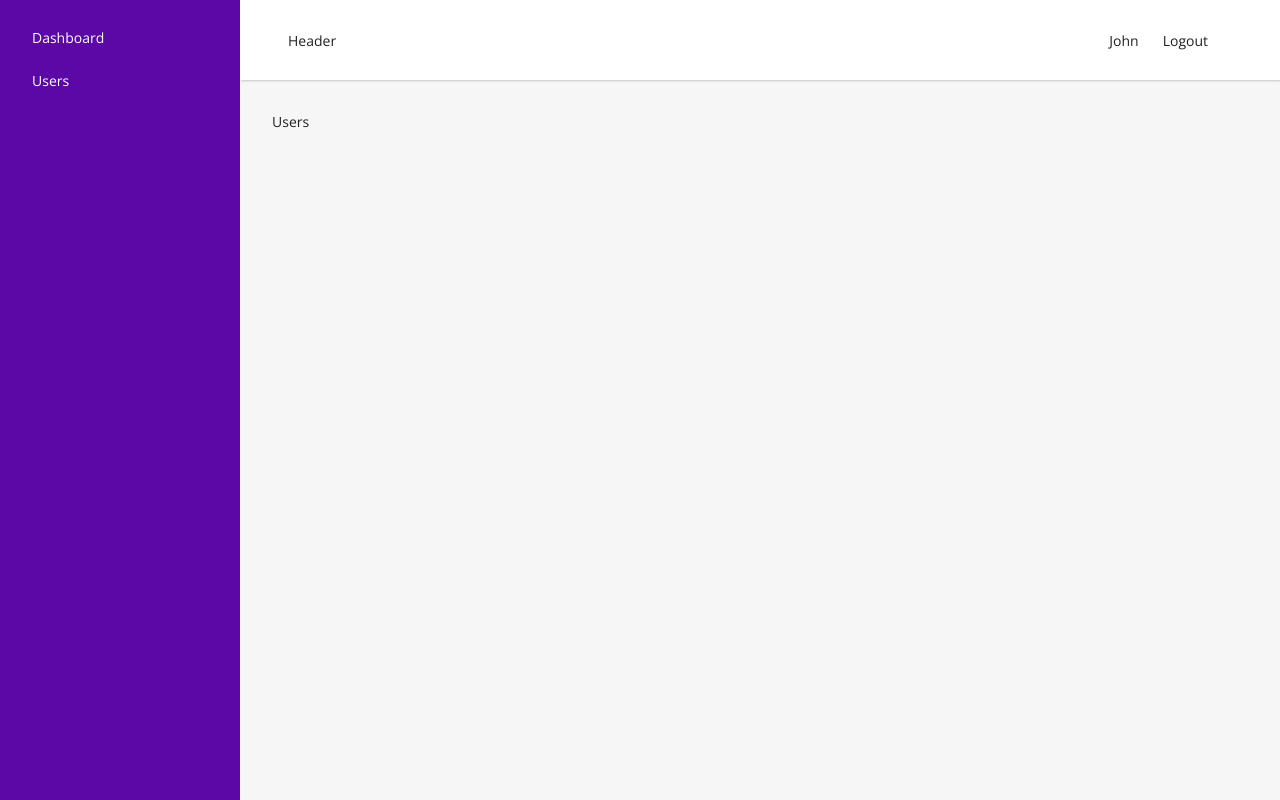
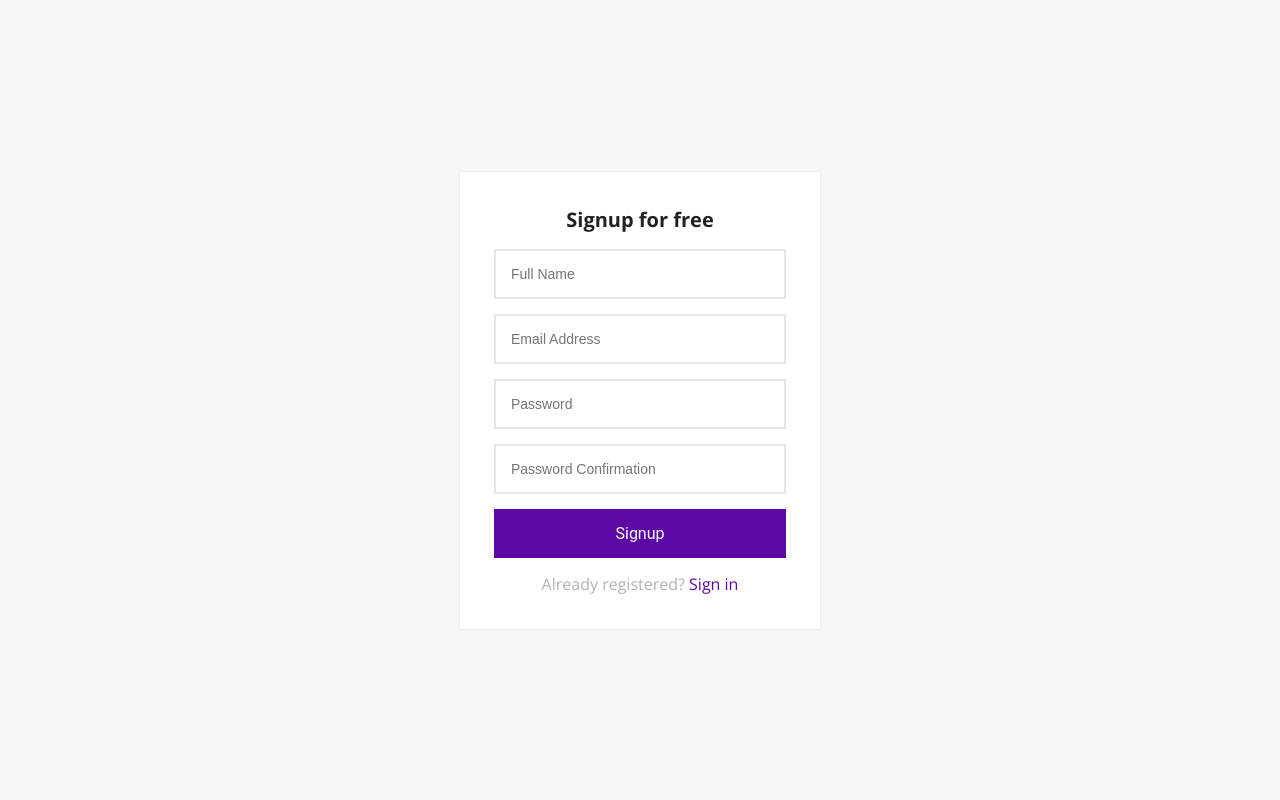
Before and after one commit to cristianscheid/users-crud, a React (Vite) app in the folder react/: page /signup in a window 1280 px wide. Before the commit this address led to /users. Built offline with nearby package versions, Linux system fonts and the light colour scheme.

Commit message:
feat(front): create forms for both layout and signup pages

```diff
--- a/react/src/contexts/ContextProvider.jsx
+++ b/react/src/contexts/ContextProvider.jsx
@@ -8,11 +8,8 @@
 });
 
 export const ContextProvider = ({ children }) => {
-  const [user, setUser] = useState({
-    name: "John",
-  });
-  // const [token, _setToken] = useState(localStorage.getItem("ACCESS_TOKEN"));
-  const [token, _setToken] = useState(123);
+  const [user, setUser] = useState({});
+  const [token, _setToken] = useState(localStorage.getItem("ACCESS_TOKEN"));
 
   const setToken = (token) => {
     _setToken(token);
--- a/react/src/views/Login.jsx
+++ b/react/src/views/Login.jsx
@@ -1,3 +1,23 @@
+import { Link } from "react-router-dom";
+
 export default function Login() {
-  return <div>Login</div>;
+  const onSubmit = (ev) => {
+    ev.preventDefault();
+  };
+
+  return (
+    <div className="login-signup-form animated fadeInDown">
+      <div className="form">
+        <form onSubmit={onSubmit}>
+          <h1 className="title">Login into your account</h1>
+          <input type="email" placeholder="Email" />
+          <input type="password" placeholder="Password" />
+          <button className="btn btn-block">Login</button>
+          <p className="message">
+            Not registered? <Link to="/signup">Create an account</Link>
+          </p>
+        </form>
+      </div>
+    </div>
+  );
 }
--- a/react/src/views/Signup.jsx
+++ b/react/src/views/Signup.jsx
@@ -1,3 +1,25 @@
+import { Link } from "react-router-dom";
+
 export default function Signup() {
-  return <div>Signup</div>;
+  const onSubmit = (ev) => {
+    ev.preventDefault();
+  };
+
+  return (
+    <div className="login-signup-form animated fadeInDown">
+      <div className="form">
+        <form onSubmit={onSubmit}>
+          <h1 className="title">Signup for free</h1>
+          <input type="text" placeholder="Full Name" />
+          <input type="email" placeholder="Email Address" />
+          <input type="password" placeholder="Password" />
+          <input type="password" placeholder="Password Confirmation" />
+          <button className="btn btn-block">Signup</button>
+          <p className="message">
+            Already registered? <Link to="/login">Sign in</Link>
+          </p>
+        </form>
+      </div>
+    </div>
+  );
 }
```
